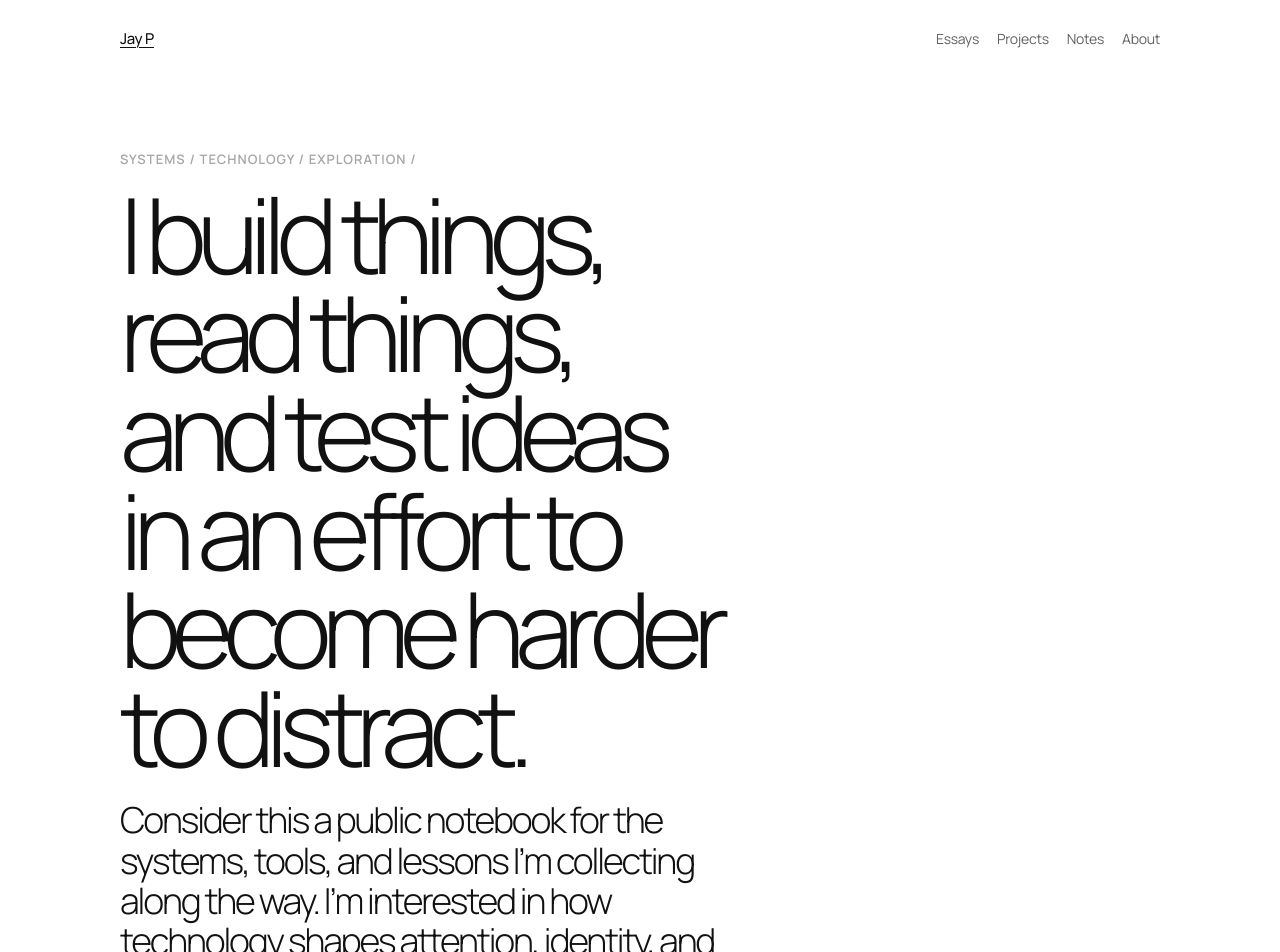
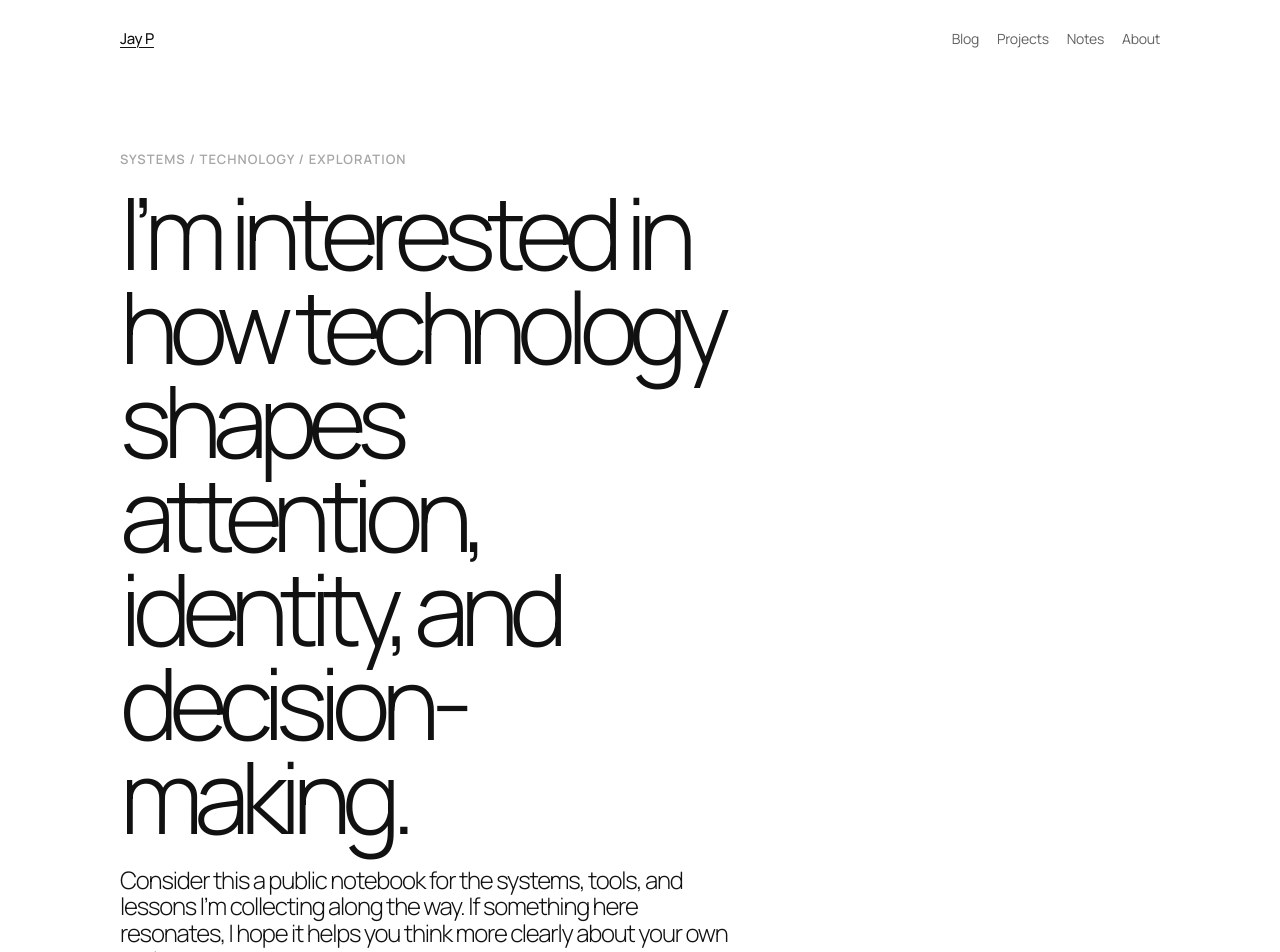
Before and after one commit to JayPendleton/blog, a Next.js app: page / in a window 1280 px wide. Shown: the top 952 px of the page. Built offline with nearby package versions, Linux system fonts and the light colour scheme.

Commit message:
renamed essay to blog

```diff
--- a/app/data/content.ts
+++ b/app/data/content.ts
@@ -2,7 +2,7 @@ export type ContentItem = {
   slug: string;
   title: string;
   year: string;
-  section: "essays" | "projects" | "notes";
+  section: "blog" | "projects" | "notes";
   description: string;
   body: string[];
 };
@@ -12,7 +12,7 @@ export const content: ContentItem[] = [
     slug: "personal-operating-system",
     title: "Personal Operating System",
     year: "2026",
-    section: "essays",
+    section: "blog",
     description:
       "On building software that decides, prioritizes, and supports execution instead of only tracking information.",
     body: [
@@ -51,7 +51,7 @@ export const content: ContentItem[] = [
     slug: "soft-software",
     title: "Soft Software",
     year: "2026",
-    section: "essays",
+    section: "blog",
     description:
       "A short note on quiet interfaces, restraint, whitespace, and products that feel calm enough to use every day.",
     body: [
@@ -77,8 +77,8 @@ export const content: ContentItem[] = [
 
 export const sections = [
   {
-    id: "essays",
-    label: "Essays",
+    id: "blog",
+    label: "Blog",
     description: "Longer pieces on software, discipline, design, and systems."
   },
   {
--- a/app/globals.css
+++ b/app/globals.css
@@ -98,7 +98,7 @@ button {
 .intro h1 {
   max-width: 850px;
   margin: 0;
-  font-size: clamp(46px, 8.2vw, 112px);
+  font-size: clamp(46px, 8.2vw, 100px);
   line-height: 0.94;
   letter-spacing: -0.088em;
   font-weight: 300;
@@ -108,9 +108,9 @@ button {
   margin: 24px 0 0;
   max-width: 720px;
   color: var(--ink);
-  font-size: clamp(22px, 2.8vw, 38px);
+  font-size: clamp(20px, 2.8vw, 24px);
   line-height: 1.12;
-  letter-spacing: -0.06em;
+  letter-spacing: -0.05em;
   font-weight: 300;
 }
 
@@ -305,6 +305,13 @@ button {
     grid-column: 2;
   }
 
+  /* .pages{
+    color: #220ced;
+  }
+  .pages .row-title{
+    color:#220ced
+  } */
+
   .footer {
     display: grid;
   }
--- a/app/layout.tsx
+++ b/app/layout.tsx
@@ -10,7 +10,7 @@ const manrope = Manrope({
 
 export const metadata: Metadata = {
   title: "Jay P",
-  description: "Essays, projects, systems, and notes by Jay P.",
+  description: "Blog, projects, systems, and notes by Jay P.",
 };
 
 export default function RootLayout({
--- a/app/page.tsx
+++ b/app/page.tsx
@@ -1,11 +1,12 @@
 import Link from "next/link";
 import { content, sections } from "./data/content";
+import "./globals.css";
 
 function SectionIndex({
   id,
   label,
 }: {
-  id: "essays" | "projects" | "notes";
+  id: "blog" | "projects" | "notes";
   label: string;
 }) {
   const items = content.filter((item) => item.section === id);
@@ -36,7 +37,7 @@ export default function HomePage() {
         </Link>
 
         <nav className="nav" aria-label="Main navigation">
-          <a href="#essays">Essays</a>
+          <a href="#essays">Blog</a>
           <a href="#projects">Projects</a>
           <a href="#notes">Notes</a>
           <Link href="/about">About</Link>
@@ -45,11 +46,10 @@ export default function HomePage() {
 
       <section className="intro">
         <div>
-          <p className="kicker">Systems / Technology / exploration /</p>
-          <h1>I build things, read things, and test ideas in an effort to become harder to distract.</h1>
+          <p className="kicker">Systems / Technology / exploration</p>
+          <h1>I’m interested in how technology shapes attention, identity, and decision-making.</h1>
           <p className="intro-copy">
             Consider this a public notebook for the systems, tools, and lessons I’m collecting along the way.
-             I’m interested in how technology shapes attention, identity, and decision-making.
             If something here resonates, I hope it helps you think more clearly about your own path.
 
             {/* Essays, projects, and notes on personal operating systems,
@@ -68,6 +68,7 @@ export default function HomePage() {
         </aside> */}
       </section>
 
+
       {sections.map((section) => (
         <SectionIndex
           key={section.id}
@@ -76,6 +77,7 @@ export default function HomePage() {
         />
       ))}
 
+
       <footer className="footer">
         <span>For inquiries: jaypendleton07@gmail.com</span>
         <span>© 2026 Jay P</span>
```
Also changed, not shown: app/blog/[slug]/page.tsx (renamed from app/essays/[slug]/page.tsx).
